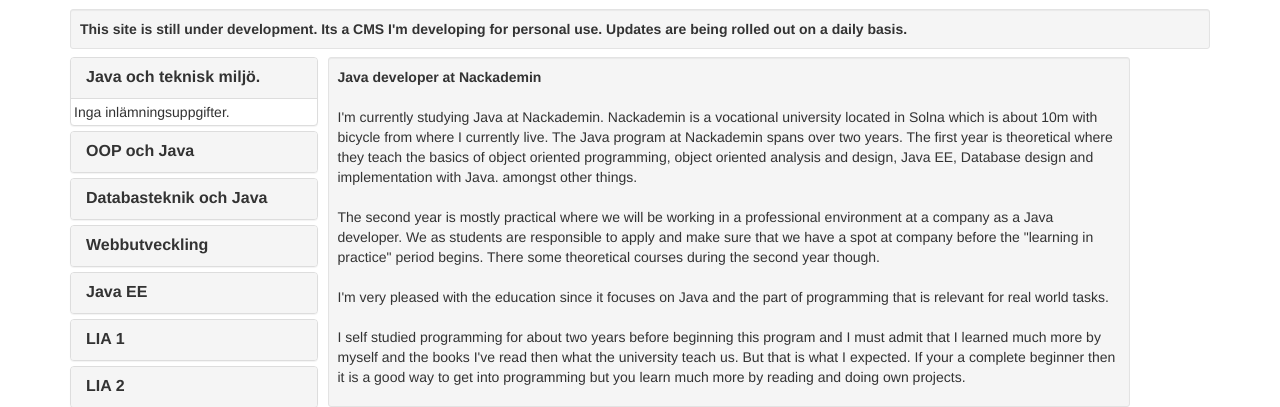
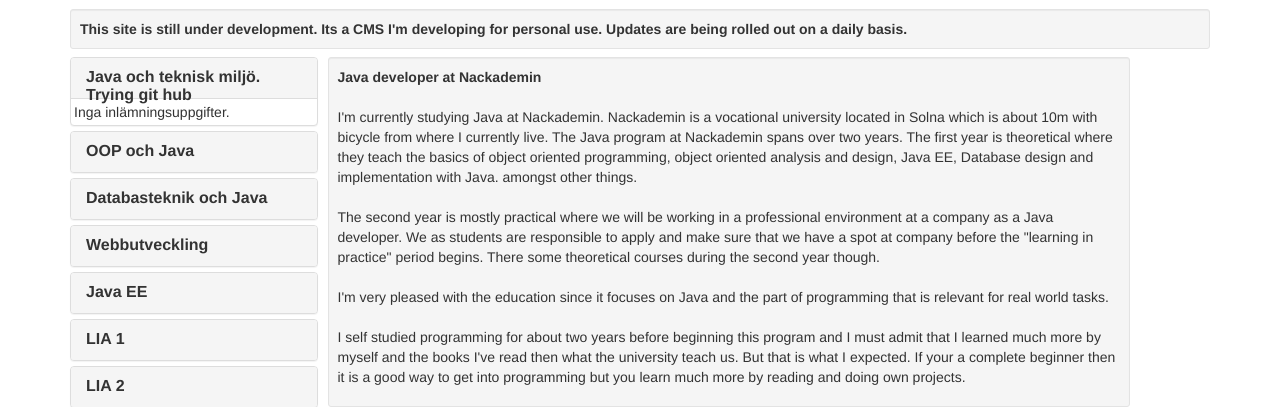
Before and after one commit to samGholizadeh/samGholizadeh, a PHP site: page /java.php in a window 1280 px wide. Shown: the part 51-458 px from the top of the page. Run offline with PHP 8.4, Linux system fonts and the light colour scheme; data that the repository does not hold is empty; some libraries are stand-ins or nearby versions.

Commit message:
Committing this change
Change

```diff
--- a/java.php
+++ b/java.php
@@ -11,7 +11,7 @@
                     <div class="panel-heading">
                         <h4 class="panel-title">
                             <a data-toggle="collapse" data-parent="#accordion" href="#collapseOne">
-                               <b>Java och teknisk miljö.</b>
+                               <b>Java och teknisk miljö. Trying git hub</b>
                             </a>
                         </h4>
                     </div>
```
